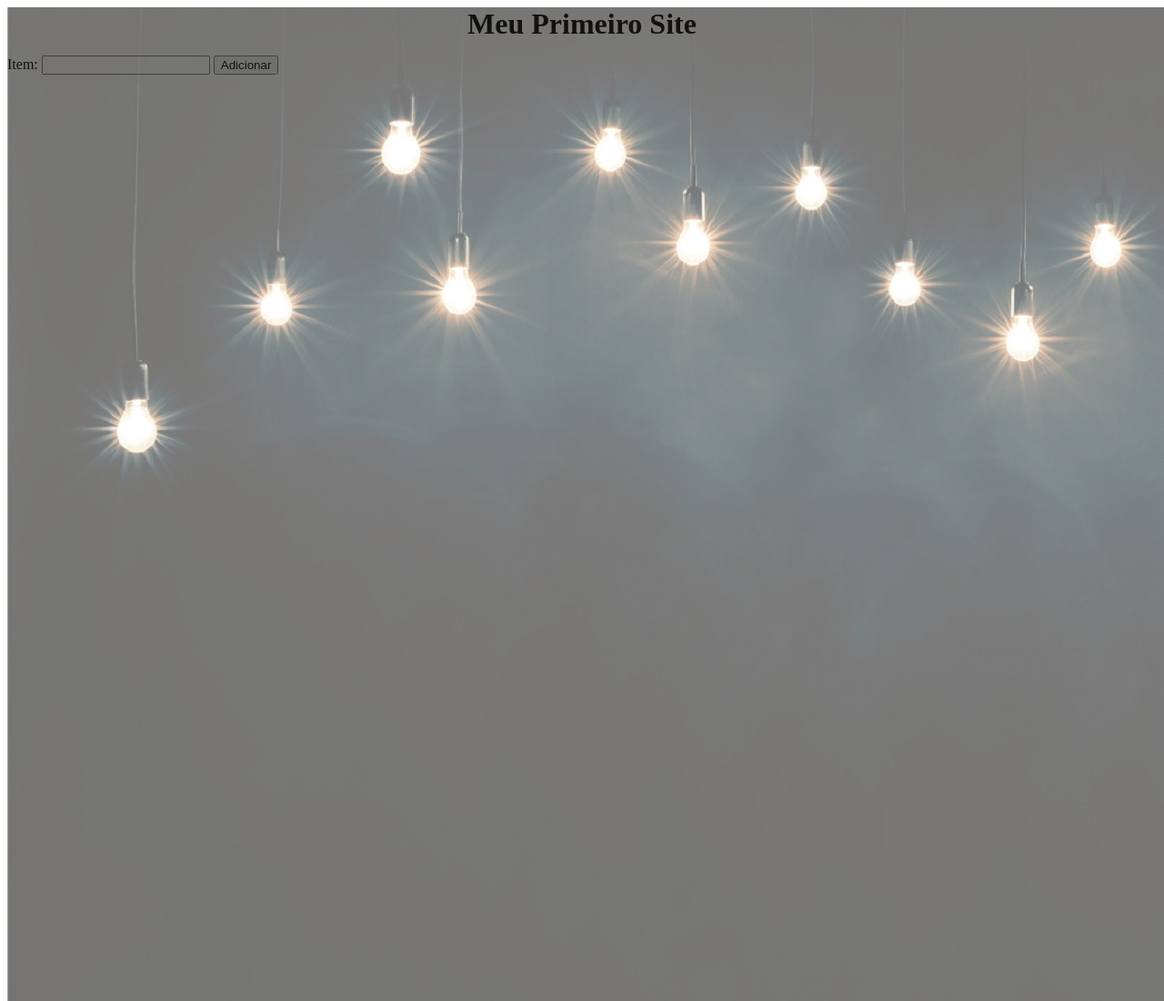
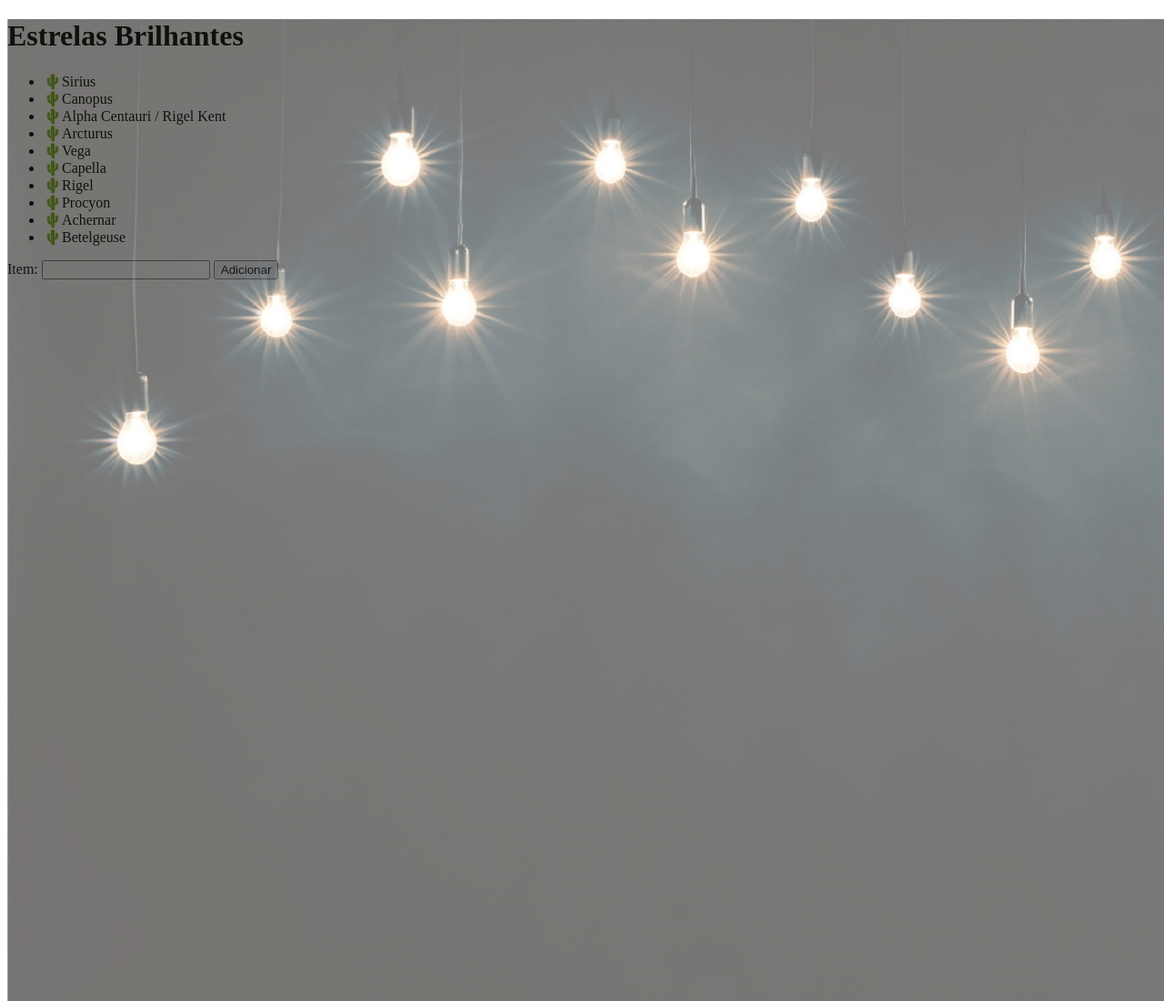
Before and after one commit to AnaNicoletti/gerencia, a plain HTML site: page index.html in a window 1280 px wide. Shown: the top 1100 px of the page at 91% size. Drawn offline with Linux system fonts and the light colour scheme.

Commit message:
Estrutura da listagem

```diff
--- a/index.html
+++ b/index.html
@@ -5,13 +5,16 @@
     <meta http-equiv="X-UA-Compatible" content="IE=edge">
     <meta name="viewport" content="width=device-width, initial-scale=1.0">
     <link rel="stylesheet" href="style.css">
+    <script src="index.js"></script>
     <title>Document</title>
 </head>
-<body>
+<body onload="renderizar()">
     <img class="img" src="luz.jpg">
-    <h1 class="titulo">Meu Primeiro Site</h1>
+    <div id="container">
+        <div class="tudo">
+        <h1 id="titulo">Estrelas Brilhantes</h1>
 
-    <ul id="lista"></ul>
+        <ul id="lista"></ul>
 
         <div id="entrada">
             <label>Item:</label>
@@ -21,5 +24,7 @@
 
         <div id="mensagem">
         </div>
+    </div>
+    </div>
 </body>
 </html>
```
